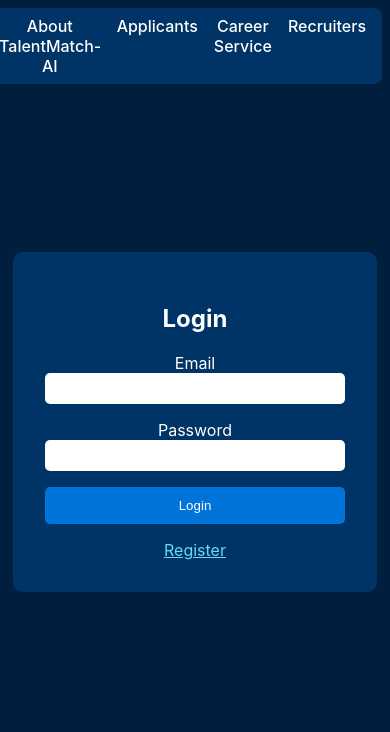
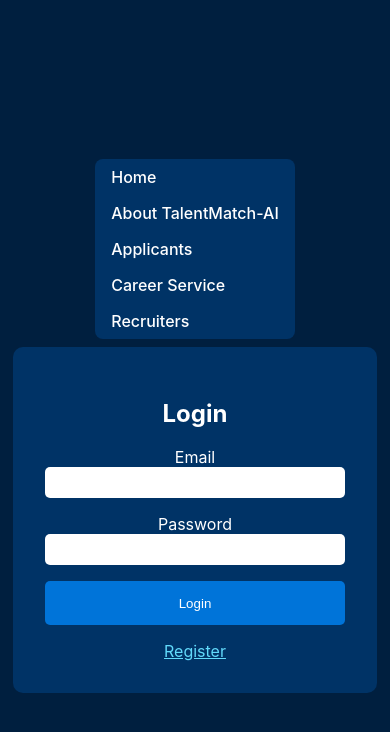
Before and after one commit to danny0ceanCA/airecruiting, a React (Create React App) app in the folder frontend/: page /login in a window 390 px wide. Shown: the top 732 px of the page. Built offline with nearby package versions, Linux system fonts and the light colour scheme.

Commit message:
Improve mobile styles

```diff
--- a/frontend/src/TopMenu.css
+++ b/frontend/src/TopMenu.css
@@ -19,3 +19,13 @@
 .top-menu a:hover {
   text-decoration: underline;
 }
+
+/* Stack links vertically on small screens */
+@media (max-width: 600px) {
+  .top-menu {
+    position: static;
+    flex-direction: column;
+    align-items: flex-start;
+    margin: 0.5rem;
+  }
+}
--- a/frontend/src/index.css
+++ b/frontend/src/index.css
@@ -8,6 +8,21 @@ body {
   -moz-osx-font-smoothing: grayscale;
 }
 
+/* Ensure images and videos scale nicely on small screens */
+img,
+video {
+  max-width: 100%;
+  height: auto;
+}
+
+/* Base button sizing for comfortable touch targets */
+button,
+input[type='button'],
+input[type='submit'] {
+  min-height: 44px;
+  padding: 0.75rem 1rem;
+}
+
 code {
   font-family: source-code-pro, Menlo, Monaco, Consolas, 'Courier New',
     monospace;
```
